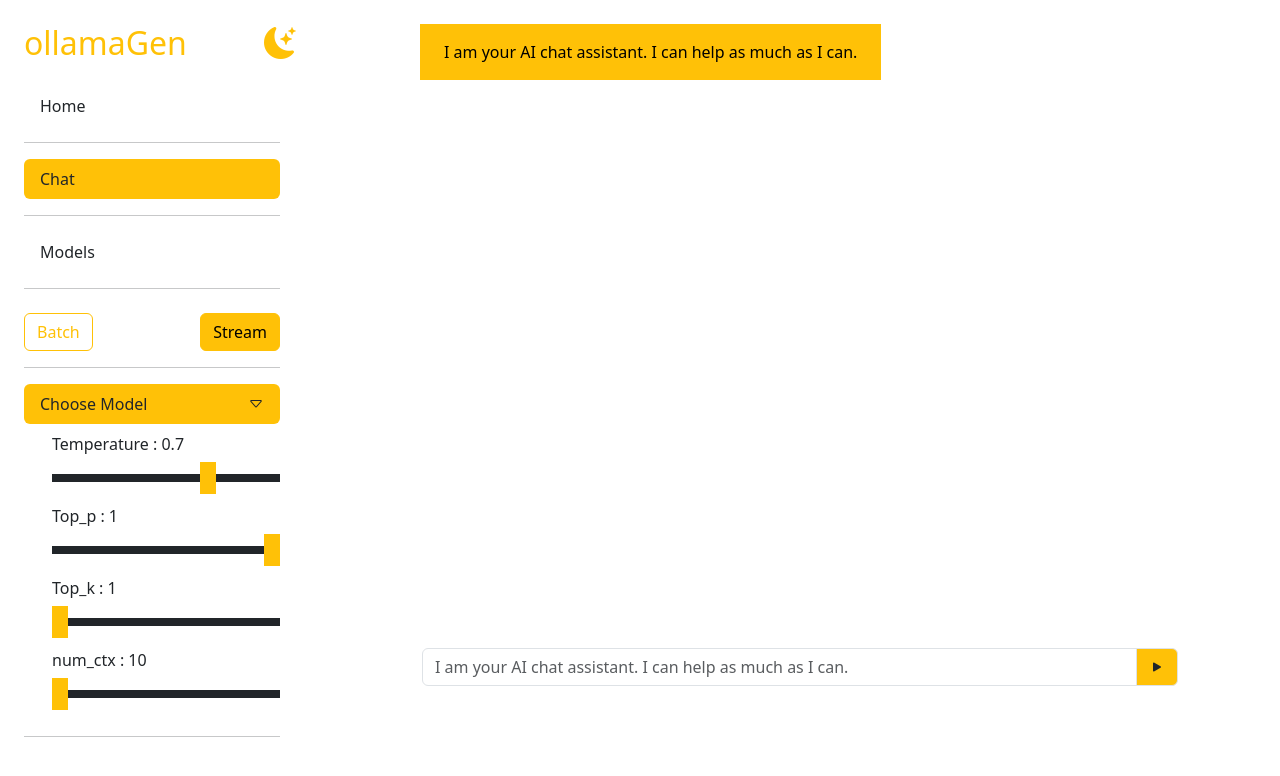
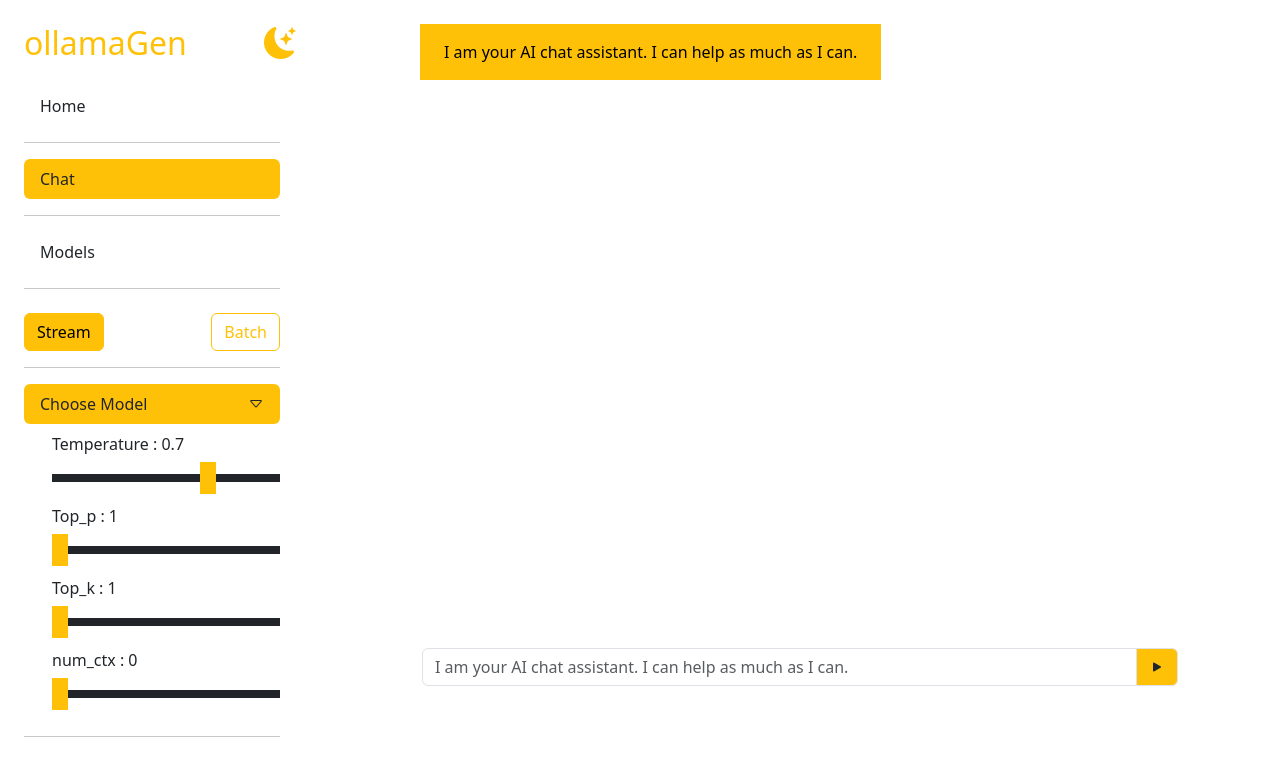
Before and after one commit to moriire/ollamaGen, a Vue app: page /#/chat in a window 1280 px wide. Shown: the top 776 px of the page. Built offline with nearby package versions, Linux system fonts and the light colour scheme.

Commit message:
chat user response changed

```diff
--- a/src/renderer/assets/css/dark-theme.css
+++ b/src/renderer/assets/css/dark-theme.css
@@ -5,11 +5,8 @@ body {
 div.offcolor{
   background-color: var(--bs-dark);
 }
-div#system{
+div#user, div#system{
     color: var(--bs-dark) !important;
-}
-div#user{
-    color: var(--bs--dark) !important;
 }
 
 input[type="range"] {
--- a/src/renderer/components/SideBar.vue
+++ b/src/renderer/components/SideBar.vue
@@ -40,12 +40,11 @@ export default {
 
           <div class="col-lg-12 my-2">
             <div class="d-flex justify-content-between">
-              <input type="radio" class="btn-check" v-model="gen.resMode" value="batch" id="option1" autocomplete="off">
-              <label class="btn btn-outline-warning" for="option1">Batch</label>
-
               <input type="radio" class="btn-check" v-model="gen.resMode" value="stream" id="option2"
                 autocomplete="off">
               <label class="btn btn-outline-warning" for="option2">Stream</label>
+              <input type="radio" class="btn-check" v-model="gen.resMode" value="batch" id="option1" autocomplete="off">
+              <label class="btn btn-outline-warning" for="option1">Batch</label>
             </div>
 
             <hr class="text-white">
@@ -66,7 +65,7 @@ export default {
 
                   <div class="col-lg-12 my-2">
                     <SliderControl  label="Top_p" :min="0" :max="1.0" :step="0.05"
-                      @change="params.changeModelParams" :caliber="params.top_p" />
+                      @change="params.changeModelParams" :caliber="params.modelParams.top_p" />
                   </div>
 
                   <div class="col-lg-12 my-2">
--- a/src/renderer/components/SliderControll.vue
+++ b/src/renderer/components/SliderControll.vue
@@ -17,7 +17,7 @@ const { min, max, step, modelValue } = defineProps({
   },
   modelValue: {
     type: Number,
-    default: 10,
+    default: 0,
   },
   label: {
     type: [String, Boolean],
```
